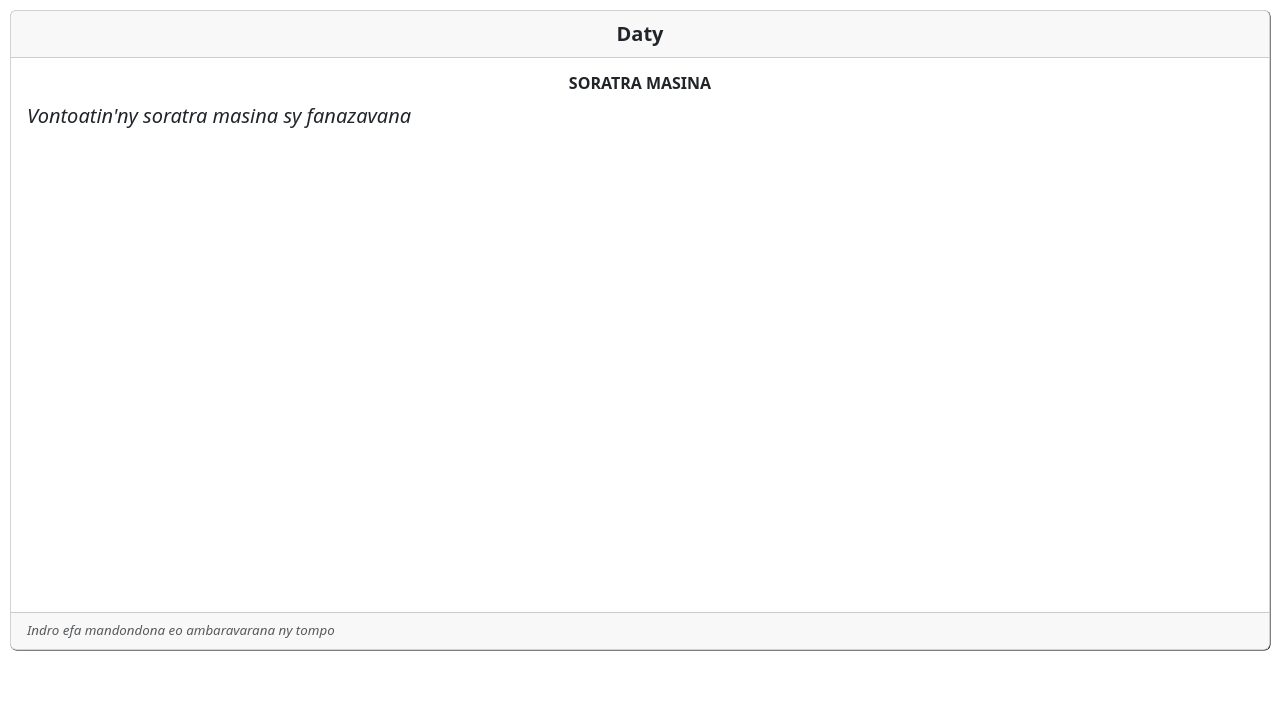
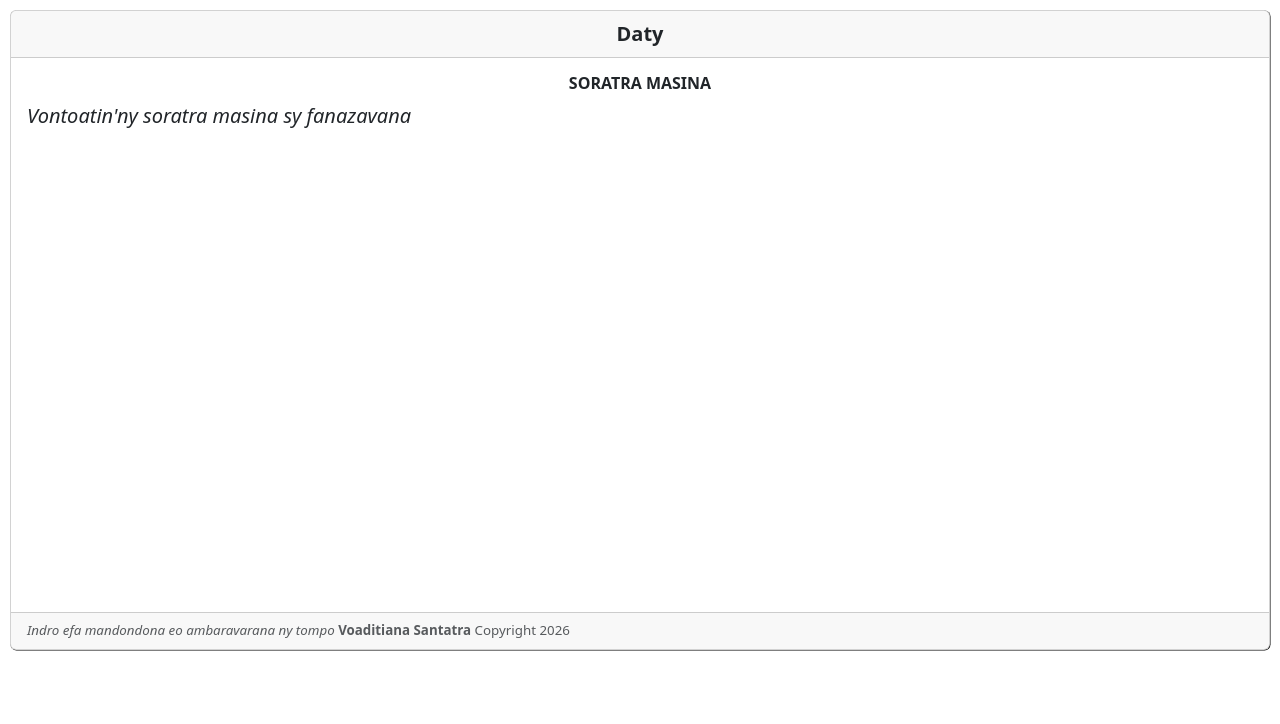
Before and after one commit to Voaditiana/vavaka, a Django app: page / in a window 1280 px wide. Shown: the top 724 px of the page. Run offline with Django 5.2, Linux system fonts and the light colour scheme; some libraries are stand-ins or nearby versions.

Commit message:
Update copyright year to 2026 in index.html

```diff
--- a/templates/index.html
+++ b/templates/index.html
@@ -35,6 +35,7 @@
     </div>
     <div class="card-footer text-muted">
       <i>Indro efa mandondona eo ambaravarana ny tompo</i>
+      <b>Voaditiana Santatra</b> Copyright 2026
     </div>
   </div>
   <div class="date" id="control">
```
